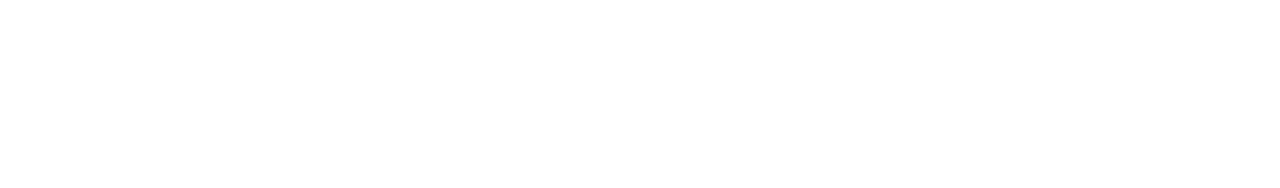
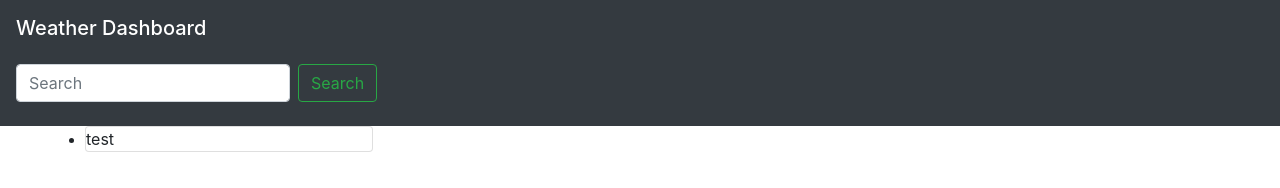
Before and after one commit to Mar009/HMWK6, a plain HTML site: page index.html in a window 1280 px wide. Drawn offline with nearby package versions, Linux system fonts and the light colour scheme.

Commit message:
Added basic idea to html, added notes to CSS

```diff
--- a/index.html
+++ b/index.html
@@ -15,14 +15,38 @@
 
 <body>
 
-    <!-- Nav bar -->
+<!-- Nav bar -->
+    <nav class="navbar navbar-dark bg-dark">
+        <span class="navbar-brand mb-0 h1">Weather Dashboard</span>
+    </nav>
 
-    <!-- Search bar -->
+ <!-- Search bar -->
+    <nav class="navbar navbar-dark bg-dark">
+        <form class="form-inline">
+          <input class="form-control mr-sm-2" type="search" placeholder="Search" aria-label="Search">
+          <button class="btn btn-outline-success my-2 my-sm-0" type="submit">Search</button>
+        </form>
+    </nav>
 
-    <!-- space for previous searches -->
+    <div class="container">
+     <!-- space for previous searches -->
+        <div class="card" style="width: 18rem;">
+            <ul class="list-group list-group-flush">
+                <li>test</li>
+
+            </ul>
+        </div>
+
 
 
     <!-- Space for results -->
+        <div class="col-md-10">
+            <div class="contianer" id="forecast">
+                <!-- weather forecast here  -->
+            </div>
+        </div>
+    </div>
+
 
 </body>
 </html>
--- a/script.js
+++ b/script.js
@@ -0,0 +1 @@
+// click event on search btn
```
Also changed, not shown: style.css (+8 -0 lines).
